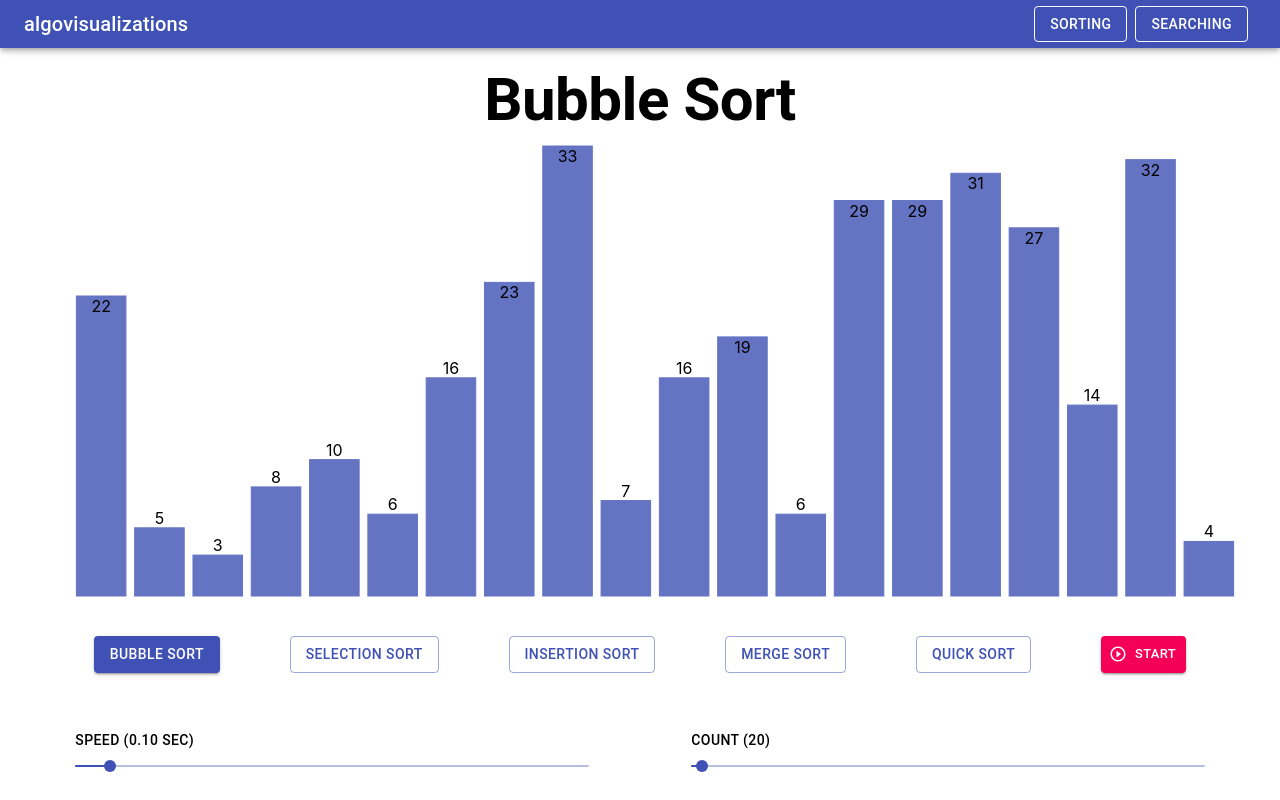
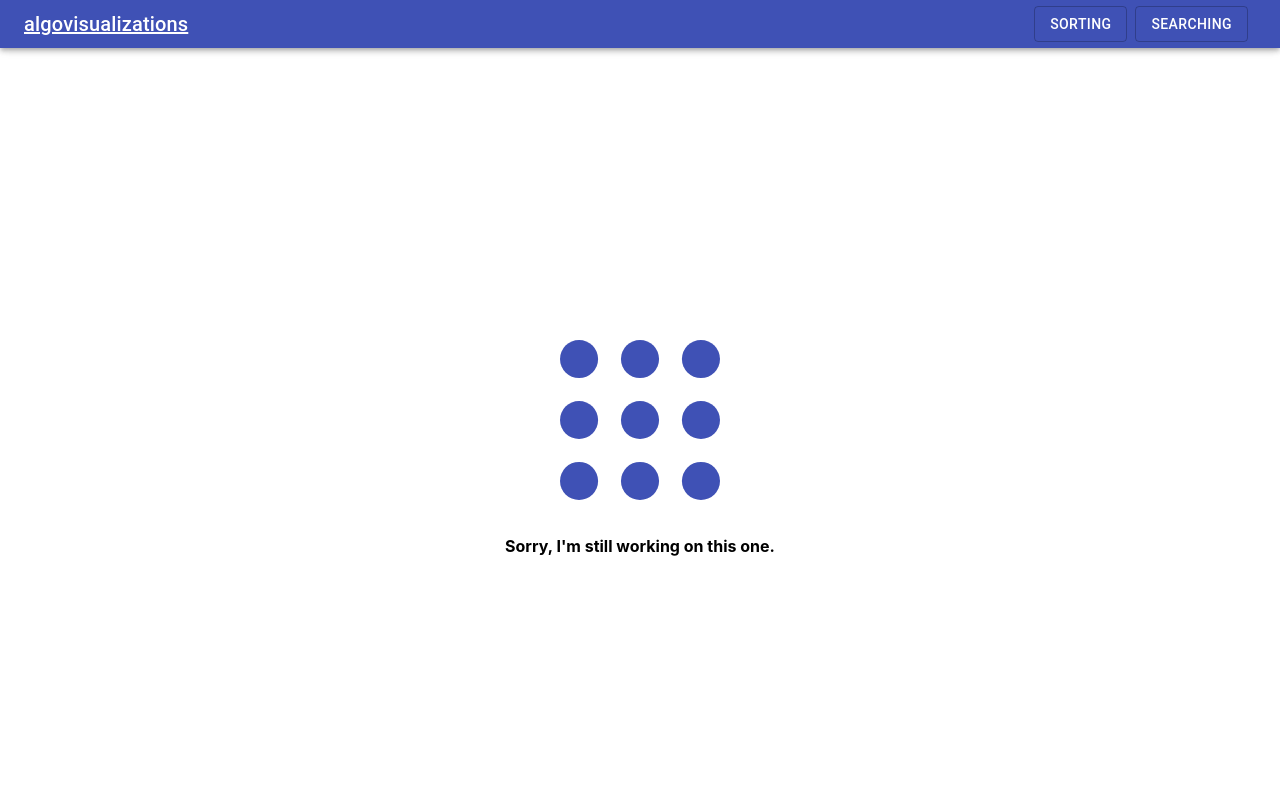
Before and after one commit to jrescalona96/algovisualizations, a React (Create React App) app: page /searching in a window 1280 px wide. Built offline with nearby package versions, Linux system fonts and the light colour scheme.

Commit message:
Added Routing

```diff
--- a/package.json
+++ b/package.json
@@ -13,6 +13,8 @@
     "node-sass": "^4.14.1",
     "react": "^16.13.1",
     "react-dom": "^16.13.1",
+    "react-loader-spinner": "^3.1.14",
+    "react-router-dom": "^5.2.0",
     "react-scripts": "3.4.1",
     "react-vis": "^1.11.7"
   },
--- a/src/App.js
+++ b/src/App.js
@@ -1,32 +1,16 @@
 import React, { useState } from "react";
+import { Switch, Route } from "react-router-dom";
 import { generateData } from "./services/testData/data";
+import { runAlgorithm } from "./utils/algorithmUtil";
 import { sort } from "./algorithms/index";
-import SortingPage from "./components/sortingPage/sortingPage";
-import AppBar from "./components/customAppBar";
-import { runAlgorithm } from "./utils/algorithmUtil";
-import Options from "./components/options";
-import { Container, Typography } from "@material-ui/core";
-import { makeStyles } from "@material-ui/core/styles";
+import SortingPage from "./components/sortingPage";
+import NavBar from "./components/navBar";
+import SearchingPage from "./components/searchingPage";
 import "./App.scss";
 
-const useStyles = makeStyles((theme) => ({
-  root: {
-    flexGrow: 1,
-    marginBottom: theme.spacing(0),
-  },
-  options: {
-    position: "fixed",
-    bottom: theme.spacing(2),
-  },
-  header: {
-    textAlign: "center",
-    fontWeight: "bold",
-  },
-}));
+function App() {
+  const appName = "algovisualizations";
 
-function App() {
-  const title = "algovisualizations";
-  const classes = useStyles();
   const [speed, setSpeed] = useState(100);
   const [timer, setTimer] = useState(0);
   const [dataCount, setDataCount] = useState(20);
@@ -37,6 +21,13 @@ function App() {
   const resetTimer = () => {
     clearTimeout(timer);
     setTimer(0);
+  };
+
+  const resetData = () => {
+    let newData = generateData(dataCount);
+    resetTimer();
+    setWorkingData(newData);
+    setData(workingData);
   };
 
   const runVisualization = (snapshots, index) => {
@@ -61,7 +52,7 @@ function App() {
     }
   };
 
-  const handleChangeSpeed = (_, value) => {
+  const handleChangeSpeed = (value) => {
     resetTimer();
     setSpeed(value);
   };
@@ -73,43 +64,44 @@ function App() {
     setData(workingData);
   };
 
-  const handleChangeDataCount = (_, value) => {
+  const handleChangeDataCount = (value) => {
     setDataCount(value);
     resetData();
   };
 
-  const resetData = () => {
-    let newData = generateData(dataCount);
-    resetTimer();
-    setWorkingData(newData);
-    setData(workingData);
+  const mutators = {
+    data: data,
+    dataCount: dataCount,
+    selectedAlgorithm: selectedAlgorithm,
+    algorithms: sort,
+    timer: timer,
+    speed: speed,
+    onStart: handleStart,
+    onSetSelectedAlgorithm: (val) => handleSetSelectedAlgorithm(val),
+    onChangeDataCount: (val) => handleChangeDataCount(val),
+    onChangeSpeed: (val) => handleChangeSpeed(val),
   };
 
   return (
-    <main>
-      <AppBar title={title} />
-
-      <Typography className={classes.header} variant="h2">
-        {selectedAlgorithm.name}
-      </Typography>
-
-      <SortingPage
-        data={data}
-        selectedAlgorithm={selectedAlgorithm}
-        algorithms={sort}
-        onStart={handleStart}
-        onSetSelectedAlgorithm={handleSetSelectedAlgorithm}
-        timer={timer}
-      />
-      <Container item className={classes.options}>
-        <Options
-          onChangeSpeed={handleChangeSpeed}
-          speed={speed}
-          dataCount={dataCount}
-          onChangeDataCount={handleChangeDataCount}
-        />
-      </Container>
-    </main>
+    <React.Fragment>
+      <NavBar title={appName} />
+      <main>
+        <Switch>
+          <Route
+            path="/sorting"
+            render={(props) => <SortingPage {...mutators} {...props} />}
+          />
+          <Route
+            path="/searching"
+            render={(props) => <SearchingPage {...mutators} {...props} />}
+          />
+          <Route
+            path="/"
+            render={(props) => <SortingPage {...mutators} {...props} />}
+          />
+        </Switch>
+      </main>
+    </React.Fragment>
   );
 }
 
--- a/src/components/sortingPage/sortMenu.jsx
+++ b/src/components/algorithmMenu.jsx
@@ -14,7 +14,7 @@ const useStyles = makeStyles((theme) => ({
   },
 }));
 
-function SortMenu({
+function AlgorithmMenu({
   selectedAlgorithm,
   algorithms,
   onSetSelectedAlgorithm,
@@ -23,7 +23,6 @@ function SortMenu({
 }) {
   const classes = useStyles();
   const isTimerSet = timer > 0;
-
   return (
     <div className={classes.root}>
       <Grid container justify="space-evenly">
@@ -59,4 +58,4 @@ function SortMenu({
   );
 }
 
-export default SortMenu;
+export default AlgorithmMenu;
--- a/src/components/customAppBar.jsx
+++ /dev/null
@@ -1,35 +0,0 @@
-import React from "react";
-import { makeStyles } from "@material-ui/core/styles";
-import { AppBar, Toolbar, Typography, Button } from "@material-ui/core";
-
-const useStyles = makeStyles((theme) => ({
-  root: {
-    flexGrow: 1,
-    marginBottom: theme.spacing(0),
-  },
-  title: { flexGrow: 1 },
-  button: { marginRight: theme.spacing(1) },
-}));
-
-function CustomAppBar({ title }) {
-  const classes = useStyles();
-  return (
-    <div className={classes.root}>
-      <AppBar position="fixed">
-        <Toolbar variant="dense">
-          <Typography variant="h6" color="inherit" className={classes.title}>
-            {title}
-          </Typography>
-          <Button variant="outlined" color="inherit" className={classes.button}>
-            Sorting
-          </Button>
-          <Button variant="outlined" color="inherit" className={classes.button}>
-            Searching
-          </Button>
-        </Toolbar>
-      </AppBar>
-    </div>
-  );
-}
-
-export default CustomAppBar;
--- /dev/null
+++ b/src/components/navBar.jsx
@@ -0,0 +1,45 @@
+import React from "react";
+import { makeStyles } from "@material-ui/core/styles";
+import { NavLink } from "react-router-dom";
+import { AppBar, Toolbar, Typography, Button } from "@material-ui/core";
+
+const useStyles = makeStyles((theme) => ({
+  root: {
+    flexGrow: 1,
+    marginBottom: theme.spacing(0),
+  },
+  title: { flexGrow: 1, color: "white", textDecoration: "underline" },
+  button: {
+    marginRight: theme.spacing(1),
+    color: "white",
+  },
+  link: { textDecoration: "none" },
+}));
+
+function NavBar({ title }) {
+  const classes = useStyles();
+  return (
+    <div className={classes.root}>
+      <AppBar position="fixed">
+        <Toolbar variant="dense">
+          <Typography variant="h6" className={classes.title}>
+            {title}
+          </Typography>
+          <NavLink key="/sorting" to={"/sorting"} className={classes.link}>
+            <Button variant="outlined" className={classes.button}>
+              Sorting
+            </Button>
+          </NavLink>
+
+          <NavLink key="/searching" to={"/searching"} className={classes.link}>
+            <Button variant="outlined" className={classes.button}>
+              Searching
+            </Button>
+          </NavLink>
+        </Toolbar>
+      </AppBar>
+    </div>
+  );
+}
+
+export default NavBar;
--- /dev/null
+++ b/src/components/searchingPage.jsx
@@ -0,0 +1,28 @@
+import React from "react";
+import Loader from "react-loader-spinner";
+
+function SearchingPage() {
+  return (
+    <div
+      style={{
+        display: "flex",
+        flexDirection: "column",
+        justifyContent: "center",
+        alignItems: "center",
+        height: "100%",
+        widows: "50%",
+      }}
+    >
+      <Loader
+        type="Grid"
+        color="#3f51b5"
+        height={160}
+        width={160}
+        style={{ margin: "2rem" }}
+      />
+      <h4>Sorry, I'm still working on this one.</h4>
+    </div>
+  );
+}
+
+export default SearchingPage;
--- /dev/null
+++ b/src/components/sortingPage.jsx
@@ -0,0 +1,60 @@
+import React from "react";
+import { Container, Typography } from "@material-ui/core";
+import Chart from "./common/chart";
+import AlgorithmMenu from "./algorithmMenu";
+import Options from "./options";
+import { makeStyles } from "@material-ui/core/styles";
+
+function SortingPage({
+  data,
+  onStart,
+  onSetSelectedAlgorithm,
+  selectedAlgorithm,
+  algorithms,
+  timer,
+  speed,
+  onChangeSpeed,
+  dataCount,
+  onChangeDataCount,
+}) {
+  const classes = makeStyles((theme) => ({
+    root: {
+      flexGrow: 1,
+      marginBottom: theme.spacing(0),
+    },
+    options: {
+      position: "fixed",
+      bottom: theme.spacing(2),
+    },
+    header: {
+      textAlign: "center",
+      fontWeight: "bold",
+      color: "#3f51b5",
+    },
+  }))();
+  return (
+    <Container className={classes.root}>
+      <Typography variant="h2" className={classes.header}>
+        {selectedAlgorithm.name}
+      </Typography>
+      <Chart id="chart" data={data} />
+      <AlgorithmMenu
+        selectedAlgorithm={selectedAlgorithm}
+        algorithms={algorithms}
+        onStart={onStart}
+        timer={timer}
+        onSetSelectedAlgorithm={(val) => onSetSelectedAlgorithm(val)}
+      />
+      <Container className={classes.options}>
+        <Options
+          onChangeSpeed={(val) => onChangeSpeed(val)}
+          speed={speed}
+          dataCount={dataCount}
+          onChangeDataCount={(val) => onChangeDataCount(val)}
+        />
+      </Container>
+    </Container>
+  );
+}
+
+export default SortingPage;
--- a/src/components/sortingPage/sortingPage.jsx
+++ /dev/null
@@ -1,28 +0,0 @@
-import React from "react";
-import { Container } from "@material-ui/core";
-import Chart from "../common/chart";
-import SortMenu from "../sortingPage/sortMenu";
-
-function SortingPage({
-  data,
-  onStart,
-  onSetSelectedAlgorithm,
-  selectedAlgorithm,
-  algorithms,
-  timer,
-}) {
-  return (
-    <Container>
-      <Chart id="chart" data={data} />
-      <SortMenu
-        selectedAlgorithm={selectedAlgorithm}
-        algorithms={algorithms}
-        onSetSelectedAlgorithm={onSetSelectedAlgorithm}
-        onStart={onStart}
-        timer={timer}
-      />
-    </Container>
-  );
-}
-
-export default SortingPage;
--- a/src/index.js
+++ b/src/index.js
@@ -1,6 +1,12 @@
 import React from "react";
 import ReactDOM from "react-dom";
+import { BrowserRouter } from "react-router-dom";
 import "./index.css";
 import App from "./App";
 
-ReactDOM.render(<App />, document.getElementById("root"));
+ReactDOM.render(
+  <BrowserRouter>
+    <App />
+  </BrowserRouter>,
+  document.getElementById("root")
+);
```
Also changed, not shown: src/components/visualization.jsx (deleted), 1 other file (tests, documents, lock files or other folders).
